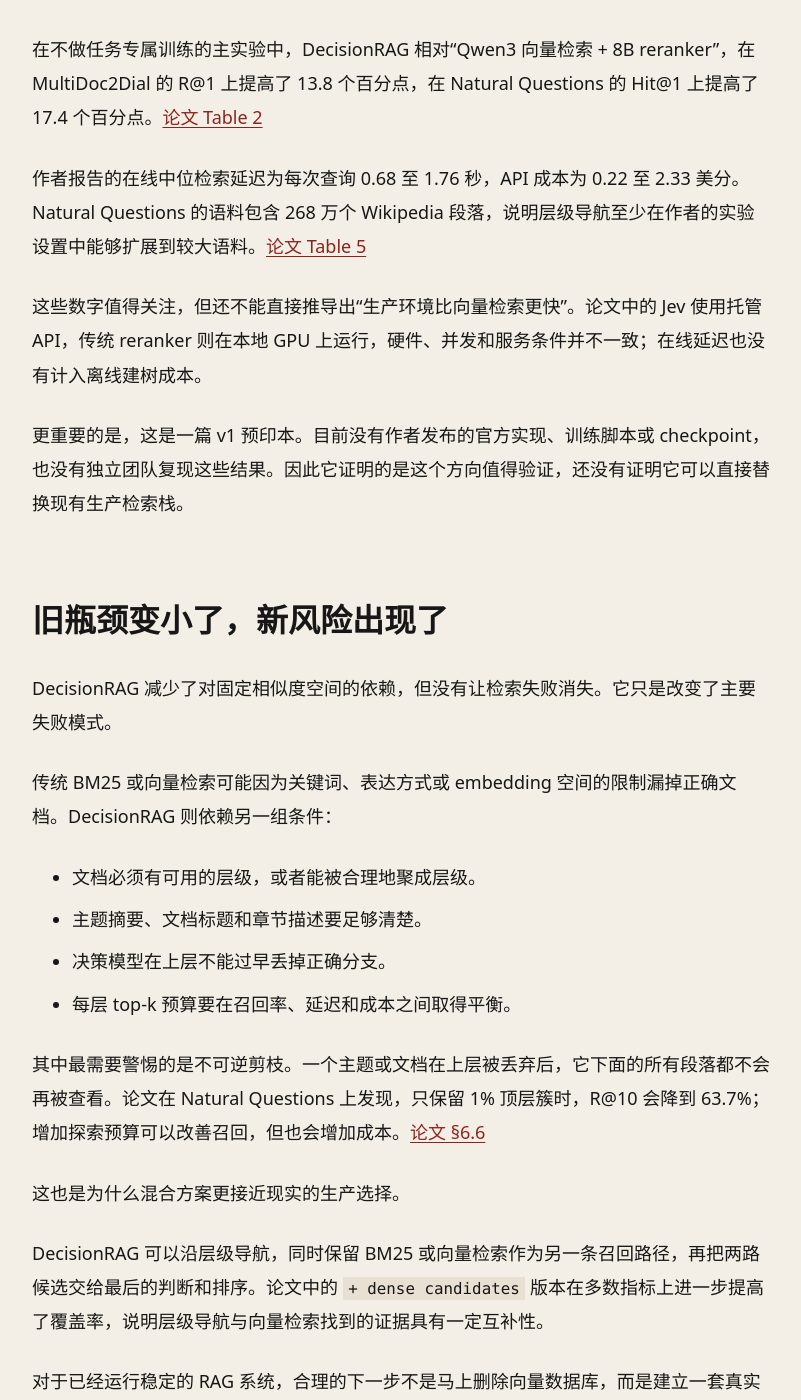
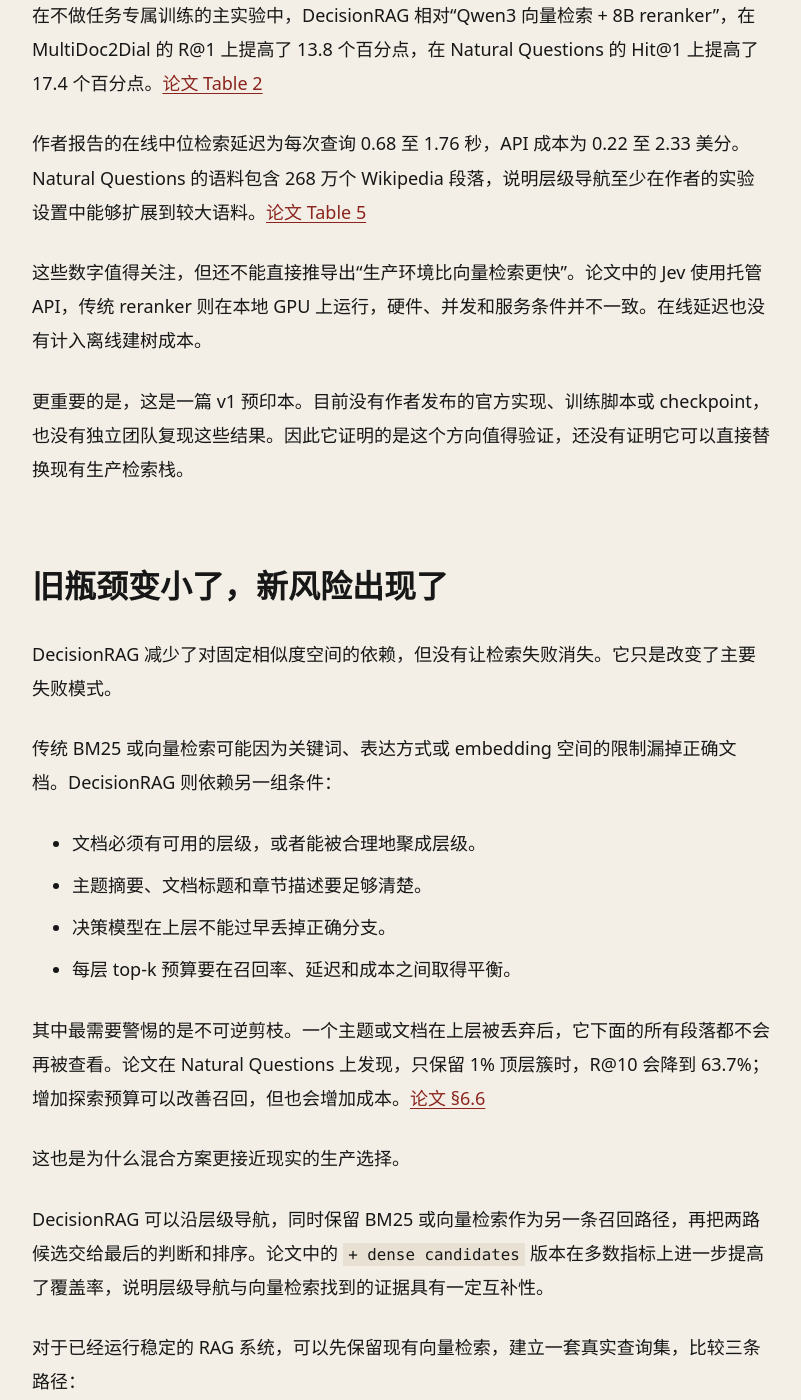
Before and after one commit to huruizhi/huruizhi.github.io, a Jekyll site: the page built from _posts/2026-11-10-decisionrag-retriever-free-retrieval.md, in a window 1280 px wide and 1400 px high, scrolled down 7564 px. Shown: the whole window, without its empty margins (238-1039 px from the left). Built offline with Jekyll 4.4.1, drawn with Linux system fonts in a browser that asks for light colours; some of the changed text lies outside the part shown.

Commit message:
Polish DecisionRAG blog post with Lieflat review

````diff
--- a/_posts/2026-11-10-decisionrag-retriever-free-retrieval.md
+++ b/_posts/2026-11-10-decisionrag-retriever-free-retrieval.md
@@ -39,7 +39,7 @@ reranker
 生成模型回答
 ```
 
-这里存在一个很硬的上限：reranker 只能重新排列已经找到的候选，生成模型也只能阅读传给它的内容。
+reranker 只能重新排列已经找到的候选，生成模型也只能阅读传给它的内容。
 
 假设用户问：“克里斯托弗·诺兰在 2000 年执导的电影，主角是谁？”
 
@@ -155,7 +155,7 @@ DecisionRAG 可以直接利用这些目录、标题和元数据，不需要先
 
 作者报告的在线中位检索延迟为每次查询 0.68 至 1.76 秒，API 成本为 0.22 至 2.33 美分。Natural Questions 的语料包含 268 万个 Wikipedia 段落，说明层级导航至少在作者的实验设置中能够扩展到较大语料。[论文 Table 5](https://arxiv.org/html/2610.35868#S5.T5)
 
-这些数字值得关注，但还不能直接推导出“生产环境比向量检索更快”。论文中的 Jev 使用托管 API，传统 reranker 则在本地 GPU 上运行，硬件、并发和服务条件并不一致；在线延迟也没有计入离线建树成本。
+这些数字值得关注，但还不能直接推导出“生产环境比向量检索更快”。论文中的 Jev 使用托管 API，传统 reranker 则在本地 GPU 上运行，硬件、并发和服务条件并不一致。在线延迟也没有计入离线建树成本。
 
 更重要的是，这是一篇 v1 预印本。目前没有作者发布的官方实现、训练脚本或 checkpoint，也没有独立团队复现这些结果。因此它证明的是这个方向值得验证，还没有证明它可以直接替换现有生产检索栈。
 
@@ -176,7 +176,7 @@ DecisionRAG 减少了对固定相似度空间的依赖，但没有让检索失
 
 DecisionRAG 可以沿层级导航，同时保留 BM25 或向量检索作为另一条召回路径，再把两路候选交给最后的判断和排序。论文中的 `+ dense candidates` 版本在多数指标上进一步提高了覆盖率，说明层级导航与向量检索找到的证据具有一定互补性。
 
-对于已经运行稳定的 RAG 系统，合理的下一步不是马上删除向量数据库，而是建立一套真实查询集，比较三条路径：
+对于已经运行稳定的 RAG 系统，可以先保留现有向量检索，建立一套真实查询集，比较三条路径：
 
 1. 现有 BM25/向量检索与 reranker。
 2. 只使用 DecisionRAG 的层级导航。
````
